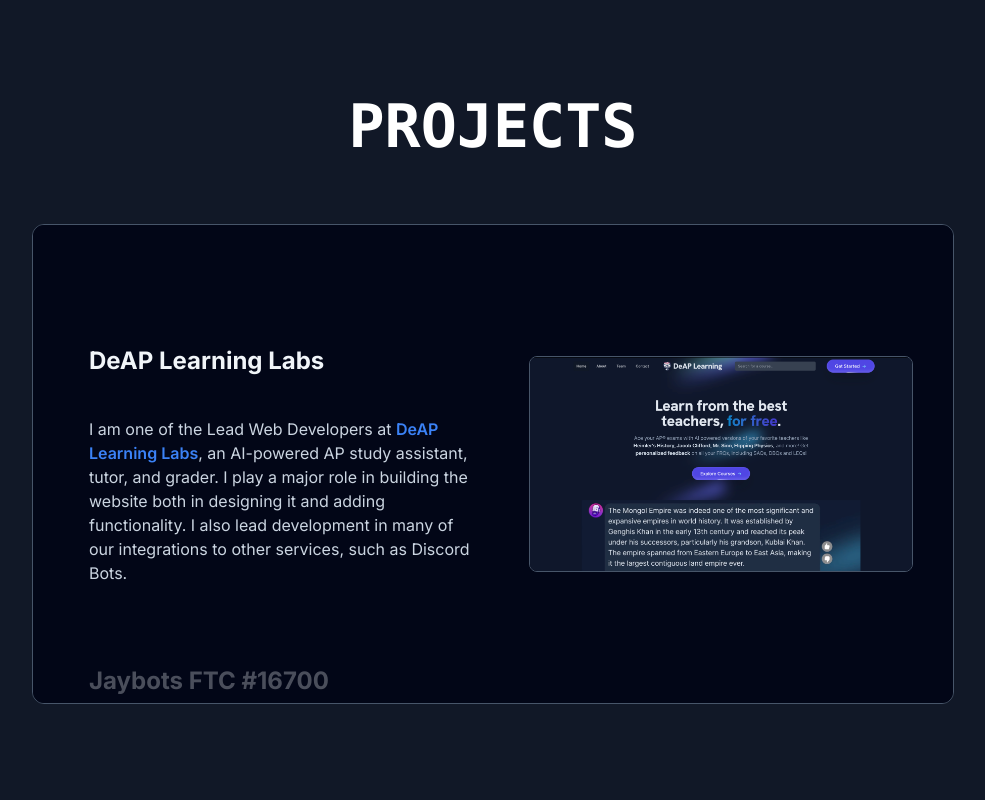
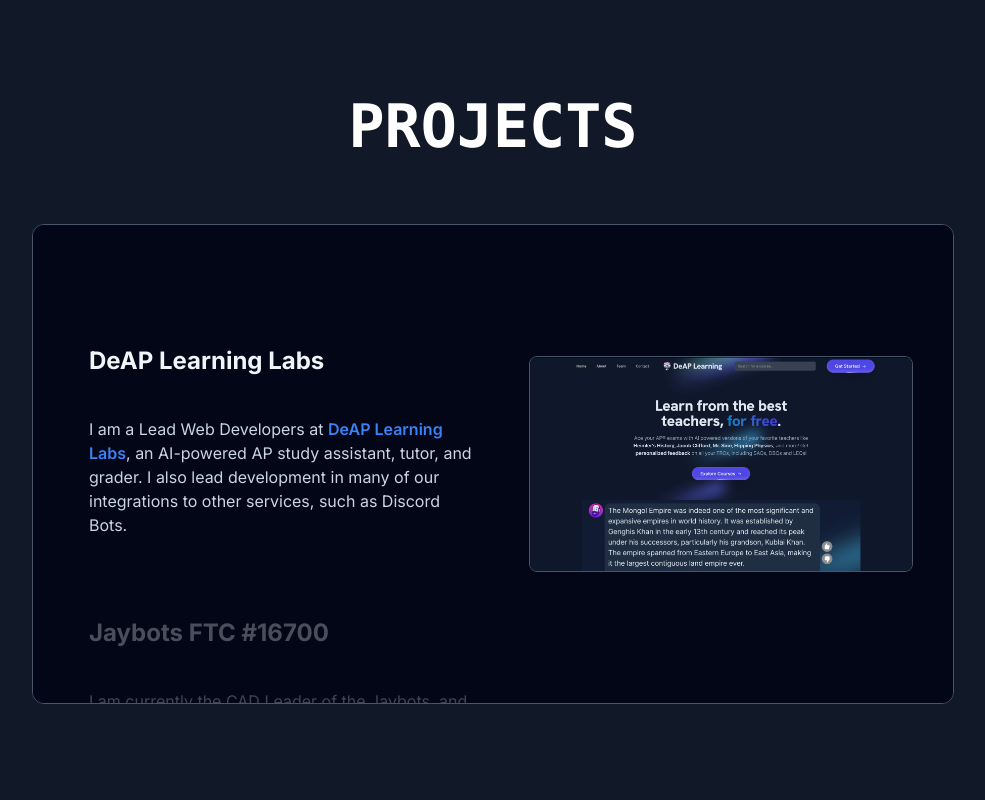
Before and after one commit to jedim101/matthewglasser.org, a Next.js app: page /projects in a window 1280 px wide. Shown: the top 800 px of the page, without its empty margins (147-1132 px from the left). Built offline with nearby package versions, Linux system fonts and the light colour scheme.

Commit message:
update project descriptions

```diff
--- a/app/projects/page.tsx
+++ b/app/projects/page.tsx
@@ -9,16 +9,15 @@
 		title: "DeAP Learning Labs",
 		description: (
 			<>
-				I am one of the Lead Web Developers at{" "}
+				I am a Lead Web Developers at{" "}
 				<Link
 					href="https://deaplearning.com"
 					target="_blank"
 					className="duration-150hover:text-blue-600 font-semibold text-blue-500">
 					DeAP Learning Labs
 				</Link>
-				, an AI-powered AP study assistant, tutor, and grader. I play a major role in building the website both in
-				designing it and adding functionality. I also lead development in many of our integrations to other services,
-				such as Discord Bots.
+				, an AI-powered AP study assistant, tutor, and grader. I also lead development in many of our integrations to
+				other services, such as Discord Bots.
 			</>
 		),
 		image: "/images/deaplearning-com.png",
@@ -29,8 +28,8 @@
 		title: "Jaybots FTC #16700",
 		description: (
 			<>
-				I am currently the CAD Leader of the Jaybots, but I have previously held roles as Manufacturer and Webmaster. I
-				have developed the{" "}
+				I am currently the CAD Leader of the Jaybots, and previously have held roles as Manufacturer and Webmaster. I
+				developed the{" "}
 				<Link
 					href="https://jaybots.org"
 					target="_blank"
@@ -56,8 +55,8 @@
 					className="duration-150hover:text-blue-600 font-semibold text-blue-500">
 					3D Mania Prints
 				</Link>
-				, an etsy shop that designs and 3D prints a variety of custom items for sale. I am currently working on updating
-				and adding to the selection of items, creating a company website, and even building my own 3D printers.
+				, an Etsy shop that designs and 3D prints a variety of custom items for sale. I am currently working on updating
+				and adding to the selection of items, creating a website, and even building my own 3D printers.
 			</>
 		),
 		image: "/images/3D Mania Prints.png",
```
